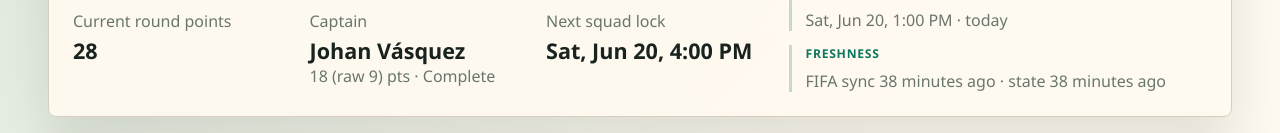
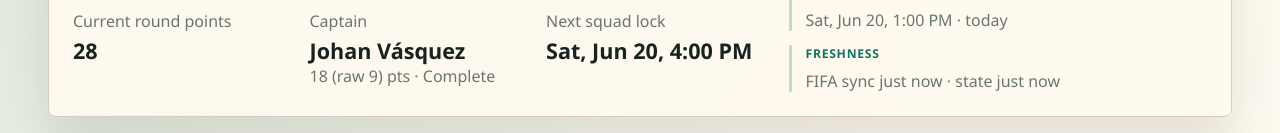
Before and after one commit to frenchtouch-hash/fantasy-soccer, a plain HTML site: page docs/index.html in a window 1280 px wide. Shown: the part 228-361 px from the top of the page. Drawn offline with Linux system fonts and the light colour scheme.

Commit message:
Publish live dashboard 2026-06-20 02:04

```diff
--- a/docs/index.html
+++ b/docs/index.html
@@ -96,7 +96,7 @@
         </div>
         <div class="side-block">
           <p class="eyebrow">Freshness</p>
-          <p class="muted">FIFA sync <span class="relative-time" data-timestamp="2026-06-20T05:25:28.118Z" data-mode="past" title="Jun 20, 2026, 1:25:28 AM EDT">just now</span> · state <span class="relative-time" data-timestamp="2026-06-20T05:25:28.118Z" data-mode="past" title="Jun 20, 2026, 1:25:28 AM EDT">just now</span></p>
+          <p class="muted">FIFA sync <span class="relative-time" data-timestamp="2026-06-20T06:04:06.016Z" data-mode="past" title="Jun 20, 2026, 2:04:06 AM EDT">just now</span> · state <span class="relative-time" data-timestamp="2026-06-20T06:04:06.016Z" data-mode="past" title="Jun 20, 2026, 2:04:06 AM EDT">just now</span></p>
         </div>
       </aside>
     </section>
```
